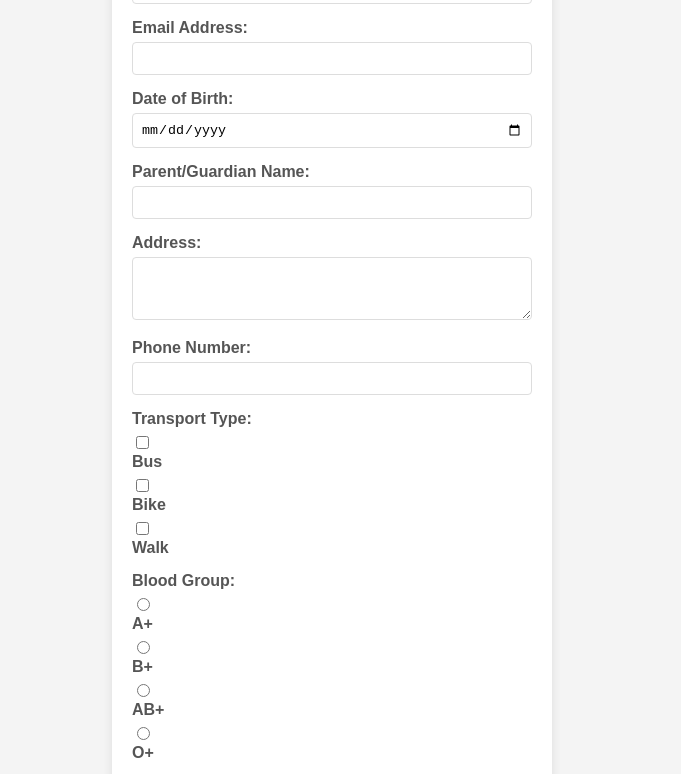
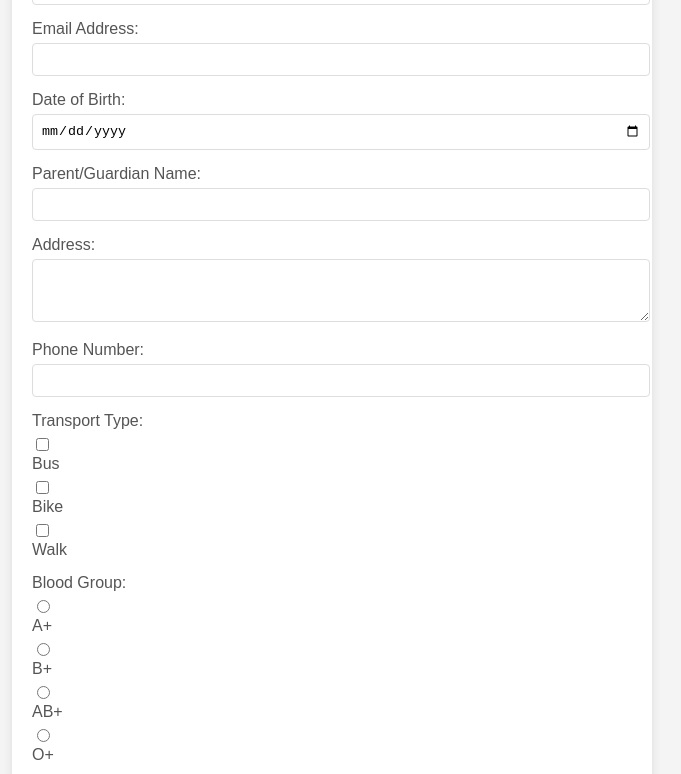
Before and after one commit to YuvaAvuy/student_information, a plain HTML site: page index.html in a window 1280 px wide. Shown: the top 774 px of the page, without its empty margins (308-989 px from the left). Drawn offline with Linux system fonts and the light colour scheme; a script that the page names is missing.

Commit message:
Update styles.css

```diff
--- a/styles.css
+++ b/styles.css
@@ -13,20 +13,19 @@ body {
     padding: 20px;
     border-radius: 8px;
     box-shadow: 0 0 10px rgba(0, 0, 0, 0.1);
-    width: 400px;
+    width: 100%;
+    max-width: 600px; /* Adjusts maximum width of the form container */
 }
 
 h2 {
     margin-bottom: 20px;
     color: #333;
-    text-align: center;
 }
 
 label {
     margin-bottom: 5px;
     display: block;
     color: #555;
-    font-weight: bold;
 }
 
 input[type="text"],
@@ -34,26 +33,20 @@ input[type="email"],
 input[type="tel"],
 input[type="date"],
 textarea {
-    width: 100%;
+    width: 100%; /* Full width of container */
     padding: 8px;
     margin-bottom: 15px;
     border: 1px solid #ddd;
     border-radius: 4px;
-    box-sizing: border-box;
+}
+
+textarea {
+    resize: vertical; /* Allows vertical resizing of textareas */
 }
 
 .checkbox-group,
 .radio-group {
     margin-bottom: 15px;
-}
-
-.checkbox-group label,
-.radio-group label {
-    margin-right: 10px;
-}
-
-textarea {
-    resize: vertical;
 }
 
 button {
@@ -64,15 +57,8 @@ button {
     border: none;
     border-radius: 4px;
     cursor: pointer;
-    font-size: 16px;
 }
 
 button:hover {
     background-color: #218838;
 }
-
-@media (max-width: 450px) {
-    .form-container {
-        width: 90%;
-    }
-}
```
